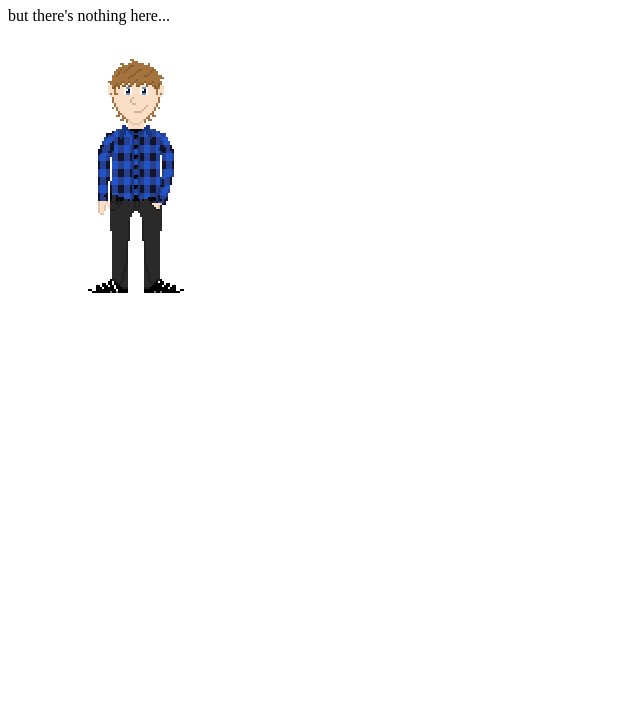
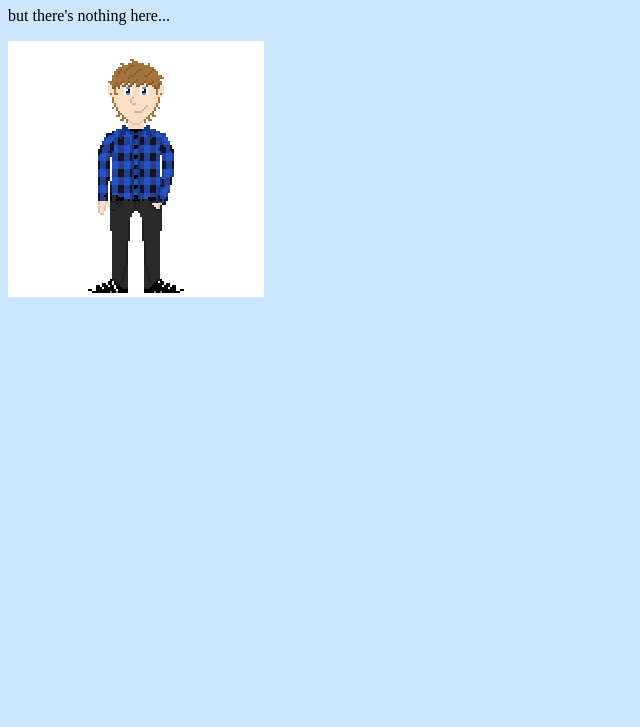
Before and after one commit to ahoink/ahoink.github.io, a plain HTML site: page index.html in a window 1280 px wide. Shown: the part 73-800 px from the top of the page, without its empty margins (0-640 px from the left). Drawn offline with Linux system fonts and the light colour scheme.

Commit message:
added background color

```diff
--- a/index.html
+++ b/index.html
@@ -5,7 +5,7 @@
   <title>ahoink</title>
 </head>
 
-<body>
+<body style="background-color:#cce6ff;">
   <h1>This is Where a Title Would Go</h1>
   <p>but there's nothing here...</p>
   <img src="atompx.png" alt="<atom pixel person>" style="width:256px;height:256px;">
```
